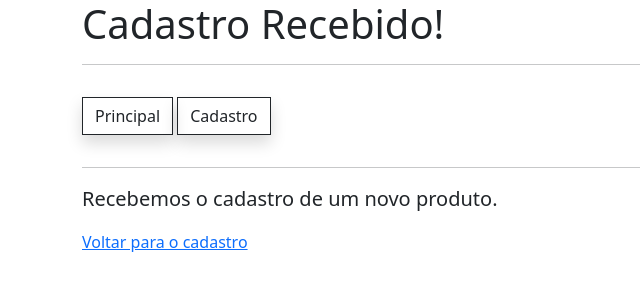
After one commit to Mariaduda2507/PW20242_Atividade1, a FastAPI app: template templates/cadastro_recebido.html in a window 1280 px wide. The commit adds this page. Shown: the top 300 px of the page, without its empty margins (0-640 px from the left). Run offline with FastAPI, Linux system fonts and the light colour scheme; the template is opened without the code that fills it, so the values that code supplies are empty.

Commit message:
atividade 8

```diff
--- a/main.py
+++ b/main.py
@@ -2,6 +2,11 @@ from fastapi import FastAPI, Form, Request
 from fastapi.responses import RedirectResponse
 from fastapi.templating import Jinja2Templates
 import uvicorn
+
+from models.produto_model import Produto
+from repositories import produto_repo
+
+produto_repo.criar_tabela()
 
 app = FastAPI()
 templates = Jinja2Templates(directory="templates")
@@ -22,8 +27,13 @@ def post_contato(
     estoque: str = Form(...),
     preco: str = Form(...),
     categoria: str = Form(...)):
-    salvar_cadastro(nome, descricao, estoque, preco, categoria)
-    return RedirectResponse("/", 303)
+    produto = Produto(None, nome, descricao, estoque, preco, categoria)
+    produto = produto_repo.inserir(produto)
+    return RedirectResponse("/cadastro_recebido", 303)
+
+@app.get("/cadastro_recebido")
+def get_cadastro_recebido(request: Request):
+    return templates.TemplateResponse("cadastro_recebido.html", {"request": request})
 
 if __name__ == "__main__":
     uvicorn.run("main:app", port=8000, reload=True)
--- a/sql/usuario_sql.py
+++ b/sql/usuario_sql.py
@@ -2,9 +2,9 @@ SQL_CRIAR_TABELA = """
     CREATE TABLE IF NOT EXISTS produto (
         id INTEGER PRIMARY KEY AUTOINCREMENT,
         nome TEXT NOT NULL,
-        descricao TEXT NOT NULL UNIQUE,
-        estoque INTEGER NOT NULL UNIQUE,
-        preco REAL NOT NULL,
+        descricao TEXT NOT NULL,
+        estoque INTEGER NOT NULL,
+        preco FLOAT NOT NULL,
         categoria TEXT NOT NULL
     )
 """
--- a/templates/base.html
+++ b/templates/base.html
@@ -10,6 +10,9 @@
         <main class="container">
             <h1 class="display-6">{{ titulo }}</h1>
             <hr>
+            <a class="btn btn-outline-dark rounded-0 my-3 shadow {{ css_principal }}" href="/">Principal</a>
+            <a class="btn btn-outline-dark rounded-0 my-3 shadow {{ css_cadastro }}" href="/cadastro">Cadastro</a>
+        <hr>
             {% block conteudo %}
        {% endblock %}
         </main>
--- a/templates/cadastro.html
+++ b/templates/cadastro.html
@@ -1,5 +1,7 @@
 {% extends "base.html" %}
-{% set titulo = "Cadastro de Produto" %}
+
+{% set titulo = "Cadastro de Produtos" %}
+
 {% block conteudo %}
 <form action="/post_cadastro" method="post" {{ Cadastro }}>
     <div class="mb-3 form-floating">
--- /dev/null
+++ b/templates/cadastro_recebido.html
@@ -0,0 +1,9 @@
+{% extends "base.html" %}
+
+{% set titulo = "Cadastro Recebido!" %}
+
+{% block conteudo %}
+<p class="lead">Recebemos o cadastro de um novo produto.</p>
+
+<p><a href="/cadastro">Voltar para o cadastro</a></p>
+{% endblock %}
```
Also changed, not shown: models/produto_model.py (+3 -4 lines), templates/index.html (+3 -4 lines), dados.db (added).
